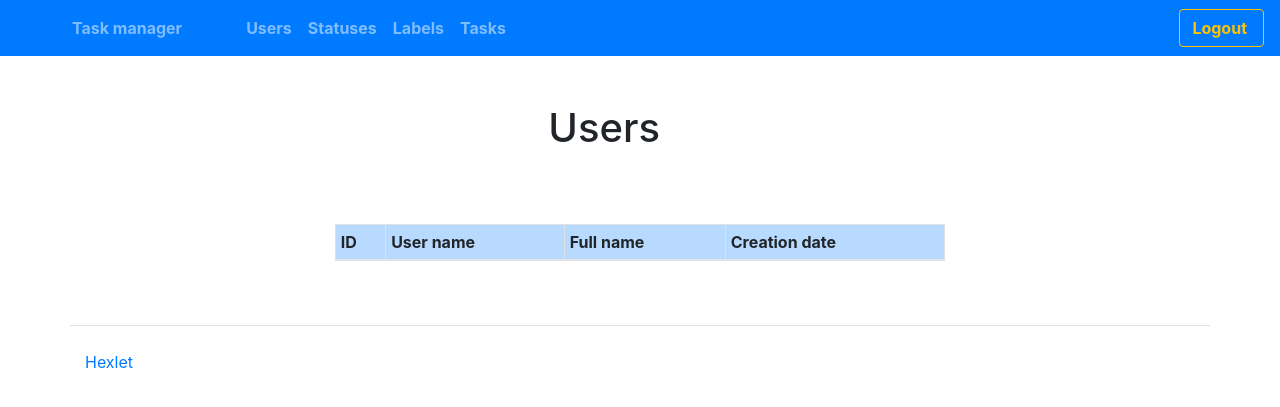
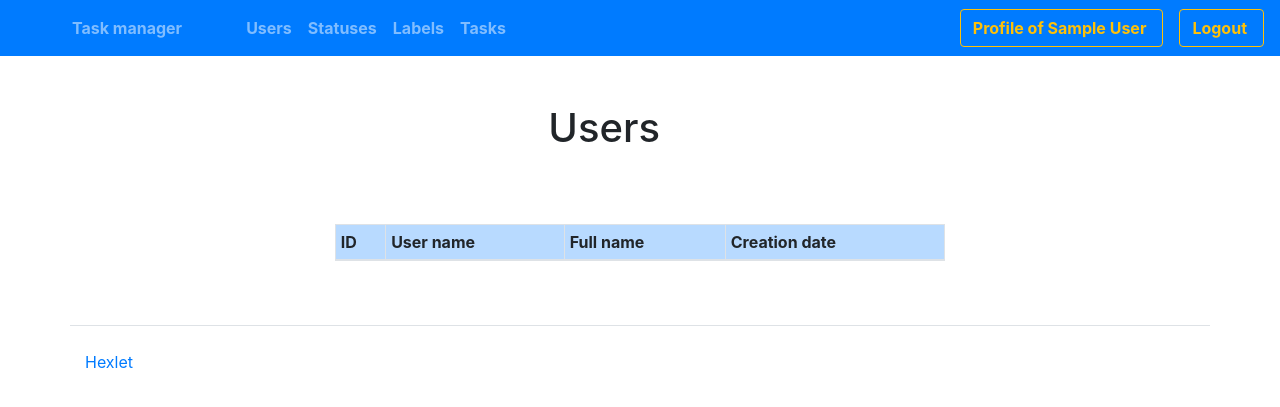
Before and after one commit to VVtatarinoff/task_manager_flask, a Flask app: page /users in a window 1280 px wide. Shown: the top 407 px of the page. Run offline with Flask 2, Linux system fonts and the light colour scheme; the visitor is signed in with stand-in values (Sample User, id 1); data comes from the database, SQL or seed files in the repository; lists and menus that the app fills with data are empty; some libraries are stand-ins or nearby versions.

Commit message:
profile page - data added, link on main menu

```diff
--- a/task_manager/__init__.py
+++ b/task_manager/__init__.py
@@ -2,6 +2,7 @@ from flask import Flask
 from flask_sqlalchemy import SQLAlchemy
 from flask_bootstrap import Bootstrap
 from flask_login import LoginManager
+from flask_moment import Moment
 
 
 
@@ -9,6 +10,7 @@ app = Flask(__name__)
 login_manager = LoginManager()
 login_manager.session_protection = 'strong'
 login_manager.login_view = 'users.login'
+moment = Moment(app)
 
 
 app.config['SQLALCHEMY_DATABASE_URI'] = 'sqlite:///tm.db'
--- a/task_manager/auths/models.py
+++ b/task_manager/auths/models.py
@@ -34,9 +34,10 @@ class User(UserMixin, db.Model):
     email = db.Column(db.String(100), unique=True, nullable=False)
     first_name = db.Column(db.String(70))
     last_name = db.Column(db.String(70))
-    creation_date = db.Column(db.DateTime, default=datetime.utcnow())
+    location = db.Column(db.String(70), nullable=True)
+    creation_date = db.Column(db.DateTime, default=datetime.utcnow)
     password_hash = db.Column(db.String(200), nullable=False)
-    last_seen = db.Column(db.DateTime, default=datetime.utcnow())
+    last_seen = db.Column(db.DateTime, default=datetime.utcnow)
     role_id = db.Column(db.Integer, ForeignKey('roles.id'))
 
     def __init__(self, **kwargs):
--- a/task_manager/auths/templates/users/user_list.html
+++ b/task_manager/auths/templates/users/user_list.html
@@ -11,7 +11,7 @@
         <tr class="">
 
             <td>{{ u.id }}</td>
-            <td><a href={{ url_for('users.show_profile', id=u.id) }}> {{ u.name }} </a></td>
+            <td><a href={{ url_for('users.show_profile', username=u.name) }}> {{ u.name }} </a></td>
             <td>{{ u.first_name }} {{ u.last_name }}</td>
             <td>{{ u.creation_date.strftime('%d-%m-%Y') }}</td>
 
--- a/task_manager/auths/users.py
+++ b/task_manager/auths/users.py
@@ -114,11 +114,15 @@ def get_user_list():
     return render_template('users/user_list.html', **context)
 
 
-@users_bp.route('/profile/<int:id>')
+@users_bp.route('/profile/<string:username>')
 @login_required
-def show_profile(id):
+def show_profile(username):
+    user = User.query.filter_by(name=username).first()
+    if user is None:
+        abort(404)
     context = dict()
     context['title'] = 'User profile'
+    context['user'] = user
     return render_template('users/user_profile.html', **context)
 
 @users_bp.route('/delete/<int:id>')
--- a/task_manager/sql_migr.py
+++ b/task_manager/sql_migr.py
@@ -26,6 +26,7 @@ def create_user_db():
              'email VARCHAR(100) NOT NULL UNIQUE, ' \
              'first_name VARCHAR(70), ' \
              'last_name VARCHAR(70), ' \
+             'location VARCHAR(70), '\
              'creation_date DATETIME NOT NULL DEFAULT CURRENT_TIMESTAMP, ' \
              'last_seen DATETIME NOT NULL DEFAULT CURRENT_TIMESTAMP, ' \
              'password_hash VARCHAR(200) NOT NULL, ' \
--- a/task_manager/templates/base.html
+++ b/task_manager/templates/base.html
@@ -3,6 +3,7 @@
 <html>
 <head>
     <meta charset="UTF-8">
+    {{ moment.include_moment() }}
     <meta content="width=device-width, initial-scale=1, shrink-to-fit=no" name="viewport"/>
     <link rel="stylesheet" href="https://stackpath.bootstrapcdn.com/bootstrap/4.1.3/css/bootstrap.min.css" integrity="sha384-MCw98/SFnGE8fJT3GXwEOngsV7Zt27NXFoaoApmYm81iuXoPkFOJwJ8ERdknLPMO" crossorigin="anonymous">
     <title>Task manager</title>
@@ -31,6 +32,8 @@
         </li>
     </ul>
     {% if current_user.is_authenticated %}
+        <a type="button" class="btn btn-outline-warning ml-md-3 font-weight-bold pr-3" href={{ url_for('users.show_profile', username=current_user.name) }}>
+            Profile of {{ current_user.name }}</a>
         <a type="button" class="btn btn-outline-warning ml-md-3 font-weight-bold pr-3" href={{ url_for('users.log_out') }}>Logout</a>
     {% else %}
         <a type="button" class="btn btn-outline-warning ml-md-3 font-weight-bold pr-3" href={{ url_for('users.login') }}>Login</a>
```
Also changed, not shown: task_manager/auths/templates/users/user_profile.html (+22 -0 lines).
